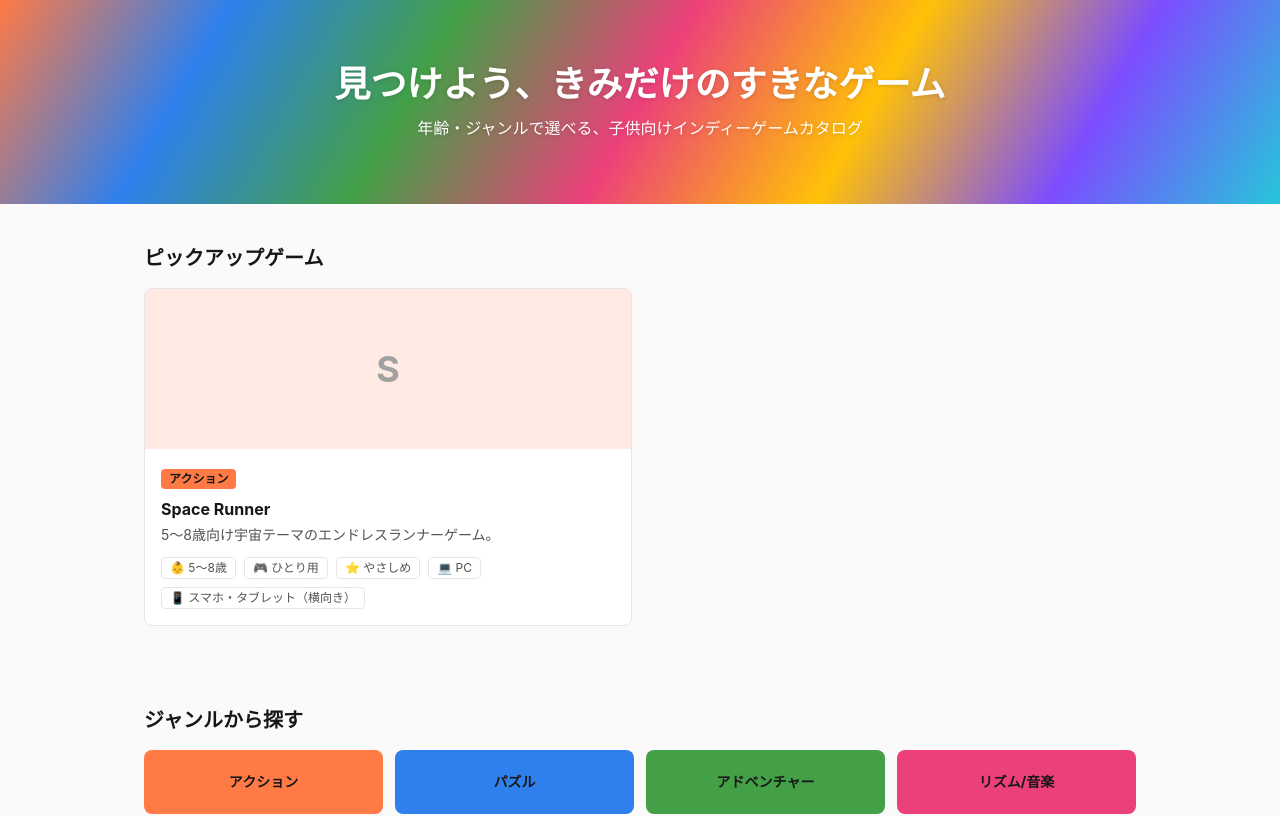
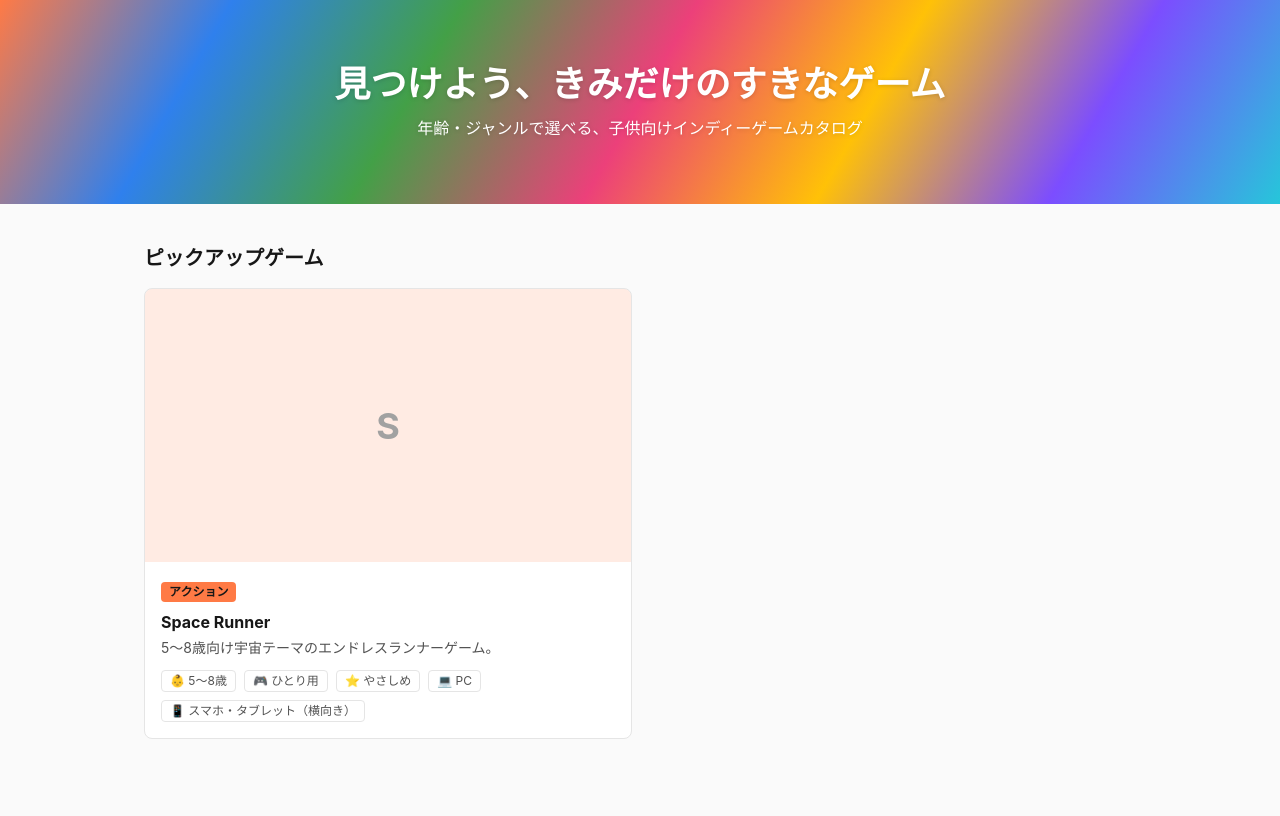
Before and after one commit to akabee0161/ankardo, a Next.js app in the folder site/: page / in a window 1280 px wide. Shown: the top 816 px of the page. Built offline with nearby package versions, Linux system fonts and the light colour scheme.

Commit message:
feat(site): 画像表示を16:9に統一しスクリーンショット配置先を用意

```diff
--- a/site/components/GameCard.tsx
+++ b/site/components/GameCard.tsx
@@ -10,7 +10,7 @@ export function GameCard({ game }: { game: Game }) {
       href={`/games/${game.slug}`}
       className="block overflow-hidden rounded-lg border border-neutral-200 bg-white transition hover:shadow-md"
     >
-      <div className="h-40 w-full">
+      <div className="aspect-video w-full">
         <GameThumbnail genre={game.genre} images={game.images} title={game.title} />
       </div>
       <div className="p-4">
--- a/site/components/GameGallery.tsx
+++ b/site/components/GameGallery.tsx
@@ -19,7 +19,7 @@ export function GameGallery({
   if (!images || images.length === 0) {
     return (
       <div
-        className={`flex h-48 w-full items-center justify-center rounded-lg text-6xl font-bold text-neutral-400 sm:h-72 ${GENRES[genre].placeholderClassName}`}
+        className={`flex aspect-video w-full items-center justify-center rounded-lg text-6xl font-bold text-neutral-400 ${GENRES[genre].placeholderClassName}`}
       >
         {title.charAt(0)}
       </div>
@@ -60,7 +60,7 @@ export function GameGallery({
   return (
     <div>
       <div
-        className="h-48 w-full overflow-hidden rounded-lg sm:h-72"
+        className="aspect-video w-full overflow-hidden rounded-lg"
         onTouchStart={handleTouchStart}
         onTouchEnd={handleTouchEnd}
       >
```
Also changed, not shown: 1 other file (tests, documents, lock files or other folders).
